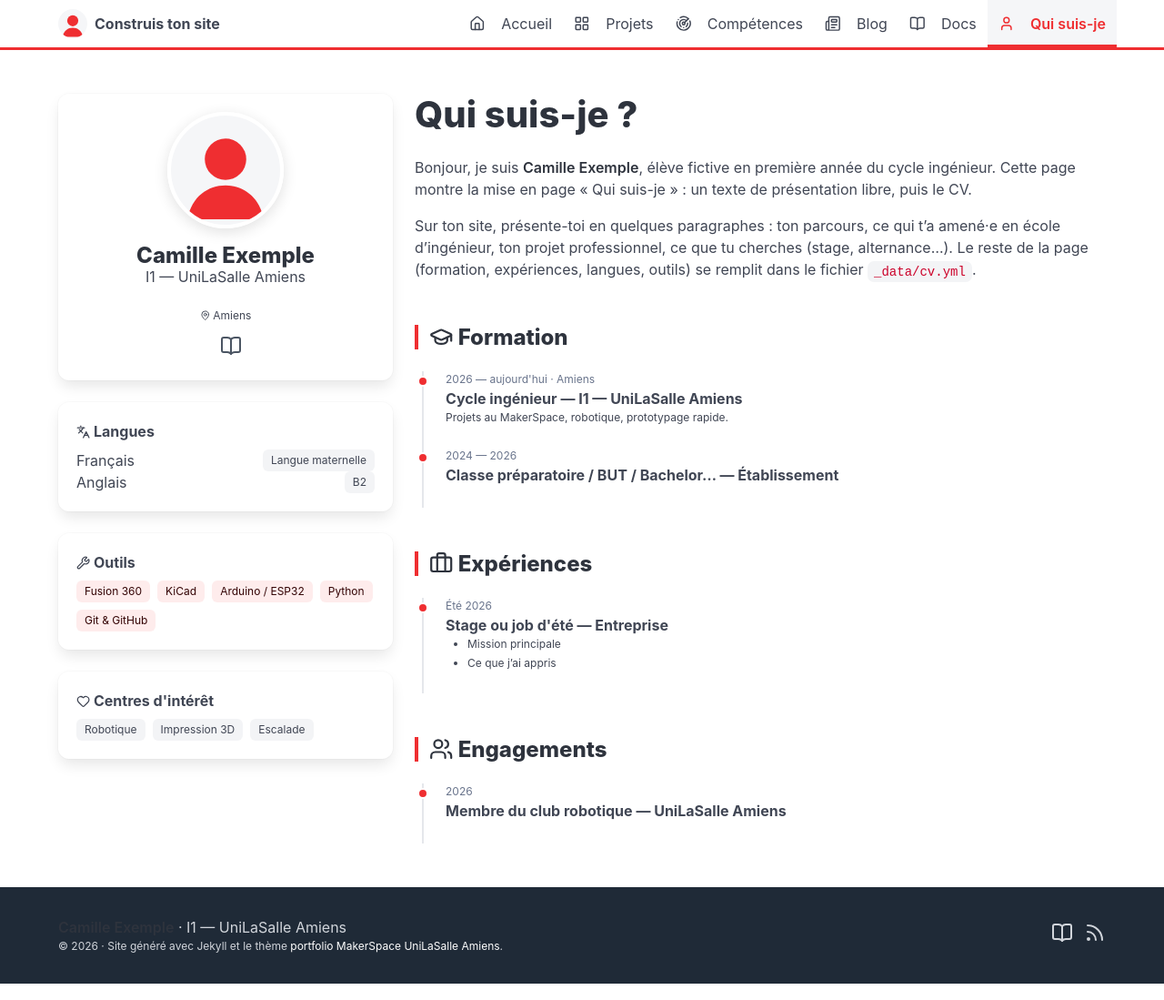
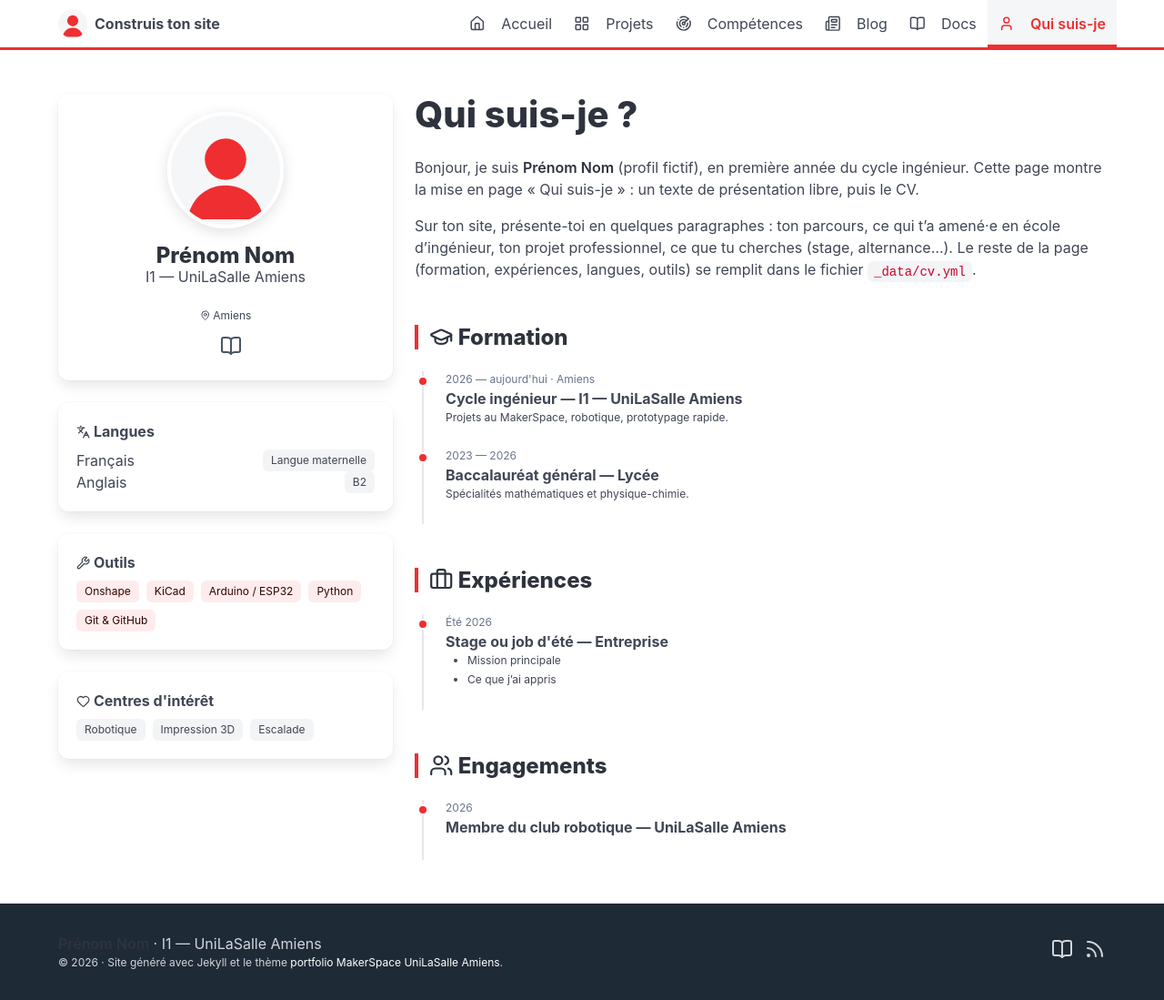
Before and after one commit to Makerspace-Amiens/portfolio-theme, a Jekyll site: the page built from about.md, in a window 1280 px wide. Shown: the whole page at 91% size. Built offline with Jekyll 4.4.1, drawn with Linux system fonts in a browser that asks for light colours; nearby versions of some CDN libraries.

Commit message:
Remplace le profil de démo par « Prénom Nom » et Fusion 360 par Onshape
Le profil fictif ne porte plus de prénom réel, et la démo cite le
logiciel de CAO utilisé au MakerSpace. Le CV d'exemple suit le
parcours d'un élève de I1 (baccalauréat).

```diff
--- a/_config.yml
+++ b/_config.yml
@@ -18,7 +18,7 @@ baseurl: "/portfolio-theme"
 
 # Profil fictif de l'élève de démonstration
 author:
-  name: "Camille Exemple"
+  name: "Prénom Nom"
   avatar: "/demo/images/avatar.svg"
   bio: "Site de démonstration du thème « Construis ton site » : chaque page montre une fonctionnalité."
   formation: "I1 — UniLaSalle Amiens"
--- a/_data/cv.yml
+++ b/_data/cv.yml
@@ -15,9 +15,10 @@ sections:
         organisme: "UniLaSalle Amiens"
         lieu: "Amiens"
         description: "Projets au MakerSpace, robotique, prototypage rapide."
-      - periode: "2024 — 2026"
-        titre: "Classe préparatoire / BUT / Bachelor…"
-        organisme: "Établissement"
+      - periode: "2023 — 2026"
+        titre: "Baccalauréat général"
+        organisme: "Lycée"
+        description: "Spécialités mathématiques et physique-chimie."
 
   - titre: "Expériences"
     icon: briefcase
@@ -42,5 +43,5 @@ langues:
   - langue: "Anglais"
     niveau: "B2"
 
-outils: ["Fusion 360", "KiCad", "Arduino / ESP32", "Python", "Git & GitHub"]
+outils: ["Onshape", "KiCad", "Arduino / ESP32", "Python", "Git & GitHub"]
 interets: ["Robotique", "Impression 3D", "Escalade"]
--- a/about.md
+++ b/about.md
@@ -4,6 +4,6 @@ title: Qui suis-je ?
 permalink: /about/
 ---
 
-Bonjour, je suis **Camille Exemple**, élève fictive en première année du cycle ingénieur. Cette page montre la mise en page « Qui suis-je » : un texte de présentation libre, puis le CV.
+Bonjour, je suis **Prénom Nom** (profil fictif), en première année du cycle ingénieur. Cette page montre la mise en page « Qui suis-je » : un texte de présentation libre, puis le CV.
 
 Sur ton site, présente-toi en quelques paragraphes : ton parcours, ce qui t'a amené·e en école d'ingénieur, ton projet professionnel, ce que tu cherches (stage, alternance…). Le reste de la page (formation, expériences, langues, outils) se remplit dans le fichier `_data/cv.yml`.
```
Also changed, not shown: _docs/guide-etudiant.md (+1 -1 lines), index.md (+1 -1 lines).
